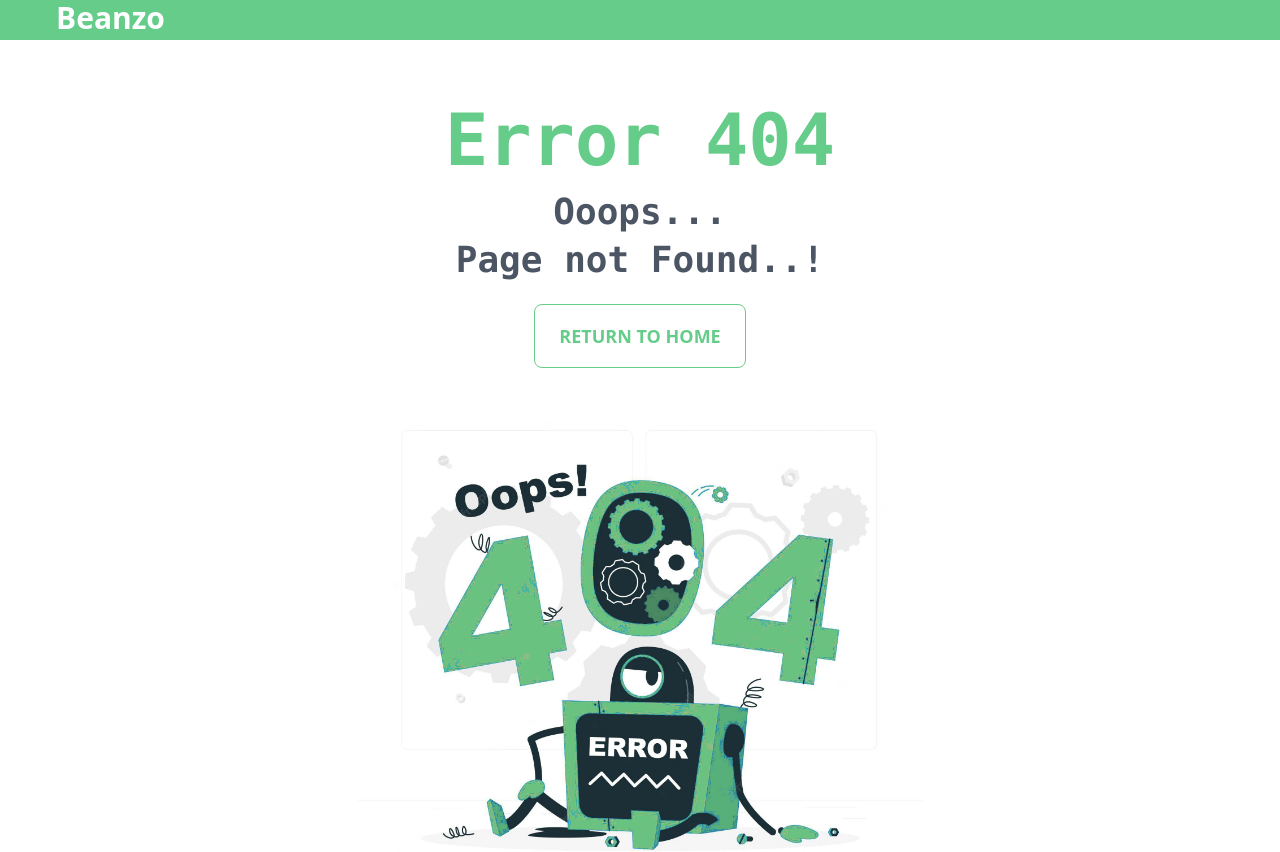
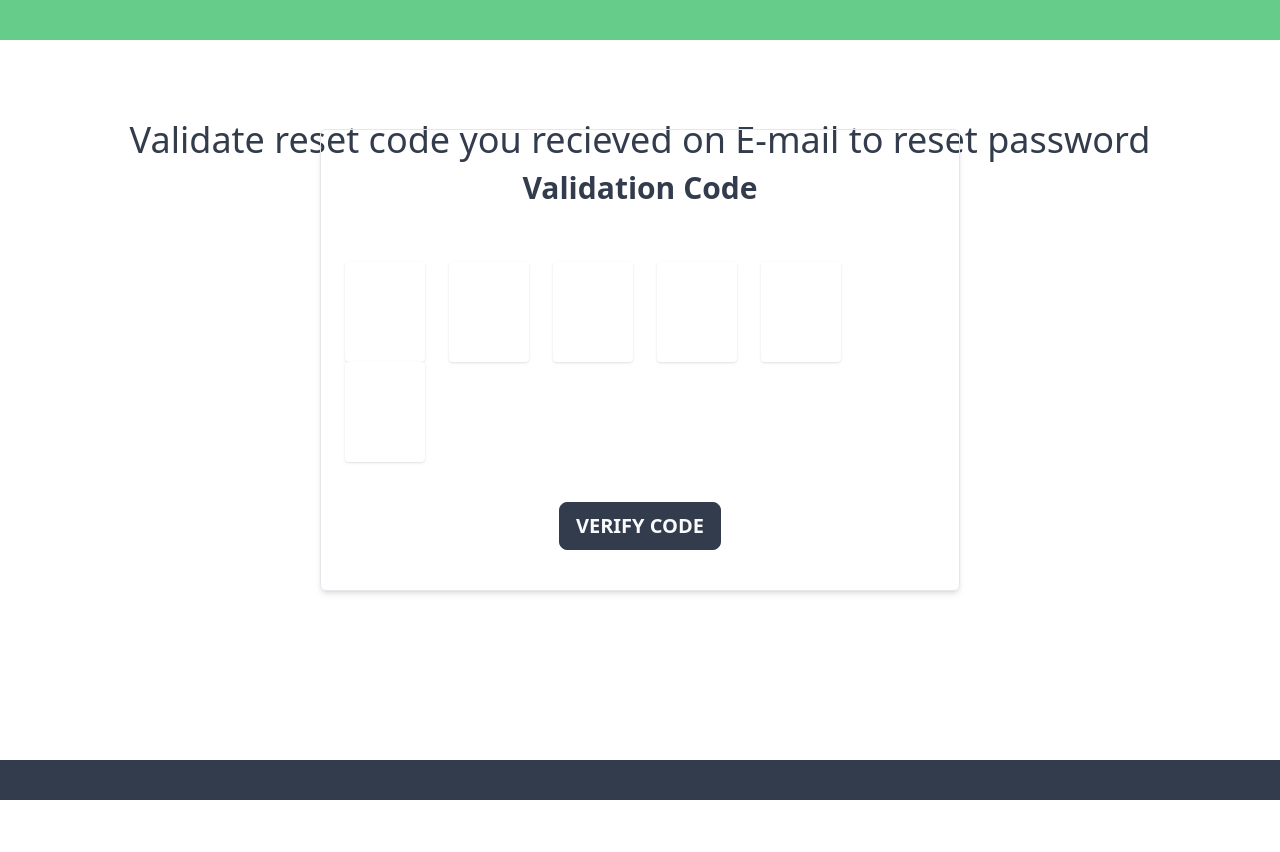
Before and after one commit to basel2053/Small-Blog-React, a React (Vite) app: page /reset in a window 1280 px wide. Before the commit this address had no page. Shown: the top 852 px of the page. After the commit the page ends 800 px from the top, so only its background shows below. Built offline with nearby package versions, Linux system fonts and the light colour scheme.

Commit message:
adding forget password and reset password

```diff
--- a/src/App.tsx
+++ b/src/App.tsx
@@ -11,6 +11,7 @@ import Profile from './components/Profile/Profile';
 import EditPost from './components/Edit-Post/EditPost';
 import Error404 from './components/Error404';
 import Forgot from './pages/Forgot';
+import Reset from './pages/Reset';
 
 const App = () => {
   const { user } = useBlogContext();
@@ -29,6 +30,7 @@ const App = () => {
       <Route path='/signup' element={<Signup />} />
       <Route path='/login' element={<Login />} />
       <Route path='/forgot' element={<Forgot />} />
+      <Route path='/reset' element={<Reset />} />
       <Route path='*' element={<Error404 />} />
 
       {/* HERE  put our protected routes  inside presistenceLogin and requireAuth*/}
--- a/src/index.css
+++ b/src/index.css
@@ -5,6 +5,14 @@
 @layer utilities {
   .clipped-note {
     clip-path: polygon(0 0, 100% 0, 85% 50%, 100% 100%, 0 100%);
+  }
+}
+
+@layer base {
+  input[type='number']::-webkit-inner-spin-button,
+  input[type='number']::-webkit-outer-spin-button {
+    -webkit-appearance: none;
+    margin: 0;
   }
 }
 
--- a/src/pages/Forgot.tsx
+++ b/src/pages/Forgot.tsx
@@ -2,20 +2,21 @@ import React, { useState } from 'react';
 import Input from '../components/Input';
 import useInput from '../hook/use-input';
 import useHttp from '../hook/use-http';
+import CheckIcon from '../components/icons/CheckIcon';
 
 const Forgot = () => {
   const emailInput = useInput((val: string) => val.includes('@') && val.length > 4);
   const [forgotMsg, setForgotMsg] = useState('');
+  const [showSuccess, setShowSuccess] = useState(false);
 
   const forgotHandler = async (e: React.FormEvent<HTMLFormElement>) => {
     e.preventDefault();
-    const { data, errors } = await useHttp('users/login', 'POST', { email: emailInput.value });
+    const { data, errors } = await useHttp('users/forgot-password', 'POST', { email: emailInput.value });
     if (errors) {
+      console.log(errors);
       setForgotMsg(`Error: ${(errors as IValidationError).msg || errors}`);
     } else {
-      console.log('success submitting');
-
-      // naviage(from, { replace: true });
+      setShowSuccess(true);
     }
   };
 
@@ -23,6 +24,7 @@ const Forgot = () => {
     <div className='min-h-screen bg-base-100 flex justify-center items-center'>
       <div className='absolute w-60 h-60 rounded-xl bg-primary -top-5 -left-16 z-0 transform rotate-45 hidden md:block'></div>
       <div className='absolute w-48 h-48 rounded-xl bg-primary  right-6 bottom-10 transform rotate-12 hidden md:block'></div>
+      {!showSuccess ? (
         <form className='py-12 px-12 bg-white rounded-2xl shadow-xl z-20' onSubmit={forgotHandler}>
           <div>
             <p className='text-rose-500 underline'>{forgotMsg}</p>
@@ -54,6 +56,13 @@ const Forgot = () => {
             </button>
           </div>
         </form>
+      ) : (
+        <div className='w-1/2 h-1/4 bg-white shadow-md rounded-md flex flex-col items-center'>
+          <CheckIcon />
+          <h2 className='text-2xl font-semibold mt-6 mb-2'>An E-mail has been sent!</h2>
+          <p className='mb-10 text-gray-600'>Please check your email..</p>
+        </div>
+      )}
       <div className='w-40 h-40 absolute bg-primary rounded-full top-0 right-12 hidden md:block'></div>
       <div className='w-20 h-40 absolute bg-primary rounded-full bottom-20 left-10 transform rotate-45 hidden md:block'></div>
     </div>
--- /dev/null
+++ b/src/pages/Reset.tsx
@@ -0,0 +1,118 @@
+import { useState } from 'react';
+import { useForm } from 'react-hook-form';
+import useHttp from '../hook/use-http';
+import { Link, useLocation } from 'react-router-dom';
+import CheckIcon from '../components/icons/CheckIcon';
+
+const Reset = () => {
+  const { register, handleSubmit } = useForm();
+  const { register: register2, handleSubmit: handleSubmit2, watch } = useForm();
+  const [codeError, setCodeError] = useState('');
+  const [showSuccess, setShowSuccess] = useState(false);
+  const [isReseted, setIsRested] = useState(false);
+  const params = useLocation().search;
+
+  const codeSubmitHandler = async (values: any) => {
+    const { data, errors } = await useHttp(`users/check-reset${params}`, 'POST', {
+      code: Object.values(values).join(''),
+    });
+    if (errors) {
+      setCodeError(errors + '');
+    } else {
+      setShowSuccess(true);
+    }
+  };
+
+  const resetSubmitHandler = async (values: any) => {
+    const { data, errors } = await useHttp(`users/reset-password${params}`, 'POST', values);
+    if (errors) {
+      console.log(errors);
+    } else {
+      setIsRested(true);
+    }
+  };
+
+  return (
+    <div className='flex flex-col h-screen'>
+      <header className='w-full bg-primary h-10'></header>
+      <h2 className='text-4xl text-center mt-20 font-medium'>
+        {showSuccess
+          ? 'Reset code validate, type your new password'
+          : 'Validate reset code you recieved on E-mail to reset password'}
+      </h2>
+      {!showSuccess ? (
+        <div className='flex flex-col items-center gap-6 absolute top-[45%] left-1/2 -translate-x-1/2 -translate-y-1/2 border rounded-md py-10 px-6 shadow-md'>
+          <h4 className='text-3xl font-bold'>Validation Code</h4>
+          <p className='mt-2 text-rose-500'>{codeError}</p>
+          <form className='rounded-md' onSubmit={handleSubmit(codeSubmitHandler)}>
+            {Array(6)
+              .fill(0)
+              .map((e, i) => (
+                <input
+                  {...register(i + '')}
+                  key={i}
+                  type='text'
+                  pattern='[0-9]*'
+                  min='0'
+                  max='9'
+                  maxLength={1}
+                  required
+                  className='rounded shadow px-4 py-8 text-3xl w-20 mr-6 text-center focus:outline-primary'
+                ></input>
+              ))}
+            <div className='text-center mt-10'>
+              <button className='btn text-xl '>Verify Code</button>
+            </div>
+          </form>
+        </div>
+      ) : (
+        <form
+          className='absolute top-[45%] left-1/2 w-1/2 h-1/3 -translate-x-1/2 -translate-y-1/2 bg-white shadow-md rounded-md flex flex-col items-center'
+          onSubmit={handleSubmit2(resetSubmitHandler)}
+        >
+          {isReseted ? (
+            <>
+              <CheckIcon />
+              <h2 className='text-2xl font-semibold mt-6 mb-2'>Password has been reseted successfully!</h2>
+              <p className='mb-10 text-gray-600'>Stay safe.</p>
+              <Link to='/login' className='btn text-lg px-6'>
+                Login
+              </Link>
+            </>
+          ) : (
+            <>
+              <h2 className='text-2xl font-semibold my-8'>Enter your new password</h2>
+              <input
+                {...register2('password', {
+                  required: 'This is required',
+                  minLength: { value: 6, message: 'Title should be at least 3 characters.' },
+                  maxLength: { value: 16, message: 'Title should be at most 16 characters.' },
+                })}
+                type='password'
+                placeholder='New password...'
+                className='input input-bordered w-full max-w-xs mb-6'
+              />
+              <input
+                {...register2('confirmPassword', {
+                  required: 'This is required',
+                  validate: (val: string) => {
+                    if (watch('password') != val) {
+                      return "Password doesn't match.";
+                    }
+                  },
+                })}
+                type='password'
+                placeholder='Confirm password..'
+                className='input input-bordered w-full max-w-xs mb-6'
+              />
+              <button className='btn'>Change Password</button>
+            </>
+          )}
+        </form>
+      )}
+      <footer className='w-full bg-neutral h-10 mt-auto'></footer>
+    </div>
+  );
+};
+
+export default Reset;
```
Lines whose indentation alone changed are shown as unchanged.
